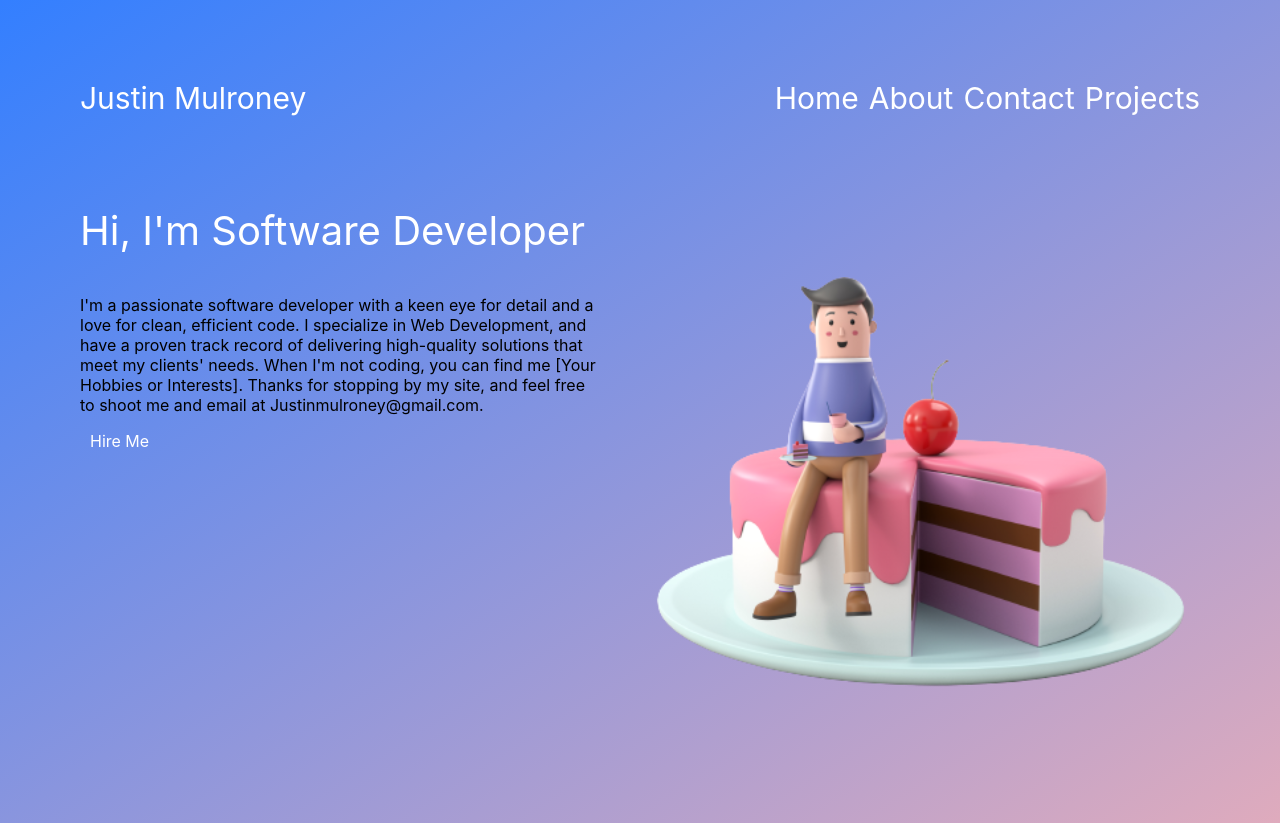
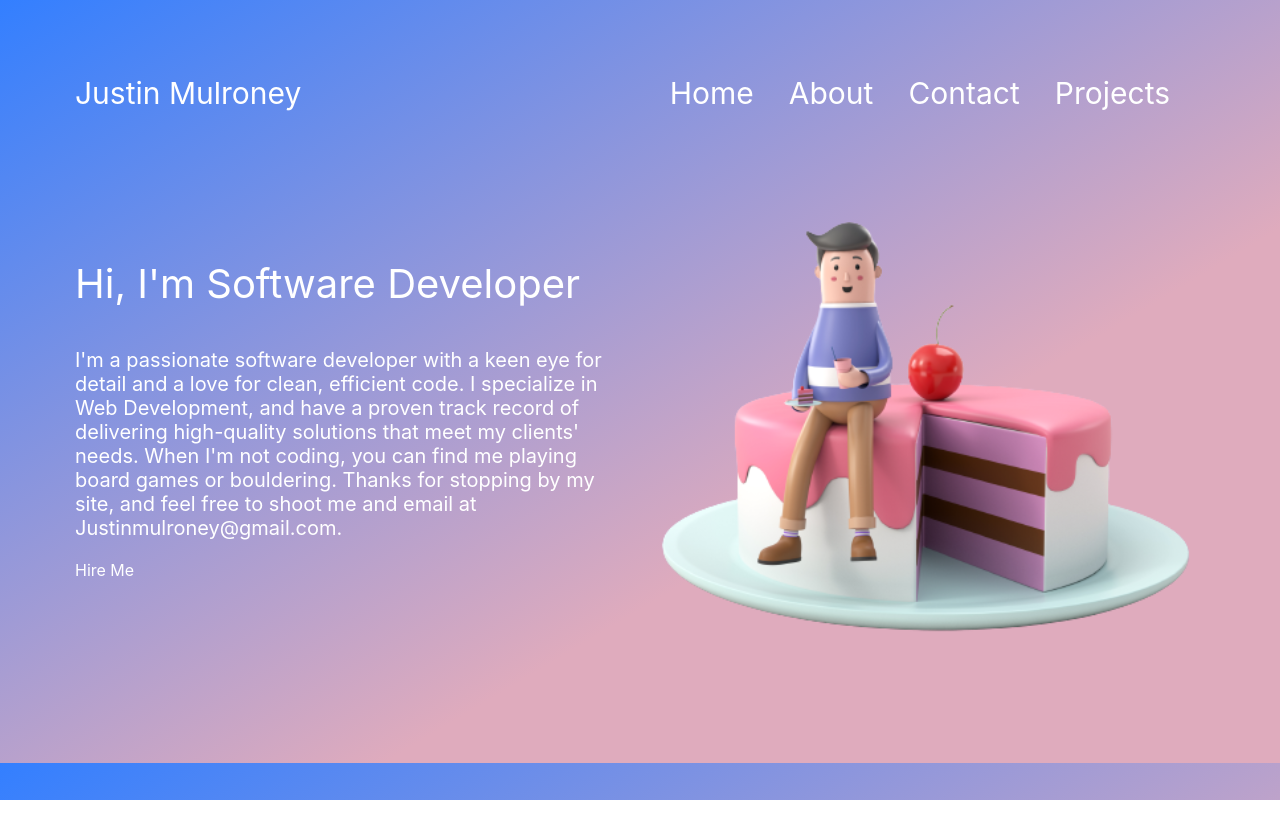
Before and after one commit to JustinMul/personalSite, a React (Create React App) app: page / in a window 1280 px wide. After the commit the page ends 800 px from the top, so only its background shows below. Built offline with nearby package versions, Linux system fonts and the light colour scheme.

Commit message:
add more styling to home page

```diff
--- a/src/App.css
+++ b/src/App.css
@@ -6,7 +6,7 @@ body {
   margin-left: auto;
   margin-right: auto;
 
-  background: linear-gradient(to bottom right, #337FFF , #DFABBD );
+  background: linear-gradient(to bottom right, #337FFF , #DFABBD 65% );
 }
 
 @media only screen and (max-width: 600px) {
@@ -17,14 +17,14 @@ body {
 
 
 .main{
-  margin: 80px;
+  margin: 75px;
 }
 
 .mainBox{
   display: flex;
   flex-direction: row;
   justify-content: space-between;
-  margin-bottom: 50px;
+
   font-size: 30px;
   color: white;
 
@@ -46,9 +46,15 @@ body {
 .mainBody{
   display: flex;
   flex-direction: row;
+  align-items: center;
 }
 
 .nameIntro{
   font-size: 40px;
   color: white;
 }
+
+.textBody{
+  font-size: 20px;
+  color: white;
+}
--- a/src/App.js
+++ b/src/App.js
@@ -1,12 +1,17 @@
 
+import { useState } from 'react';
 import './App.css';
 import Button from './components/Button';
 import cakeMan from './imgs/cakeMan.svg'
 function App() {
 
-  const handleClick=()=>{
+  const [buttonStatus, setButtonStatus] = useState(0)
+
+  const handleClick=(e)=>{
     console.log('this is clicked')
   }
+
+
 
   return (
     // note want to change the buttons to be red when showing what tab they're in
@@ -17,9 +22,9 @@ function App() {
         <div>Justin Mulroney</div>
         <div className='buttonContainer'>
           <Button text="Home" onClick={handleClick}></Button>
-          <Button text="About"></Button>
-          <Button text='Contact'></Button>
-          <Button text='Projects'></Button>
+          <Button text="About" onClick={handleClick}></Button>
+          <Button text='Contact' onClick={handleClick}></Button>
+          <Button text='Projects' onClick={handleClick}></Button>
         </div>
       </header>
 
@@ -31,11 +36,10 @@ function App() {
           <p className='nameIntro'>
             Hi, I'm Software Developer
           </p>
-          <p className='body'>
+          <p className='textBody'>
           I'm a passionate software developer with a keen eye for detail and a love for clean, efficient code. I specialize in Web Development,
            and have a proven track record of delivering high-quality solutions that meet my clients' needs.
-
-           When I'm not coding, you can find me [Your Hobbies or Interests]. Thanks for stopping by my site, and feel free to shoot me and email at Justinmulroney@gmail.com.
+           When I'm not coding, you can find me playing board games or bouldering. Thanks for stopping by my site, and feel free to shoot me and email at Justinmulroney@gmail.com.
           </p>
           <Button text="Hire Me"></Button>
         </div>
--- a/src/components/Button.css
+++ b/src/components/Button.css
@@ -1,7 +1,7 @@
 .newButton{
 
   color: white;
-  margin-left: 10px;
+  margin-right: 35px;
   border-radius: 5px;
 
 }
```
